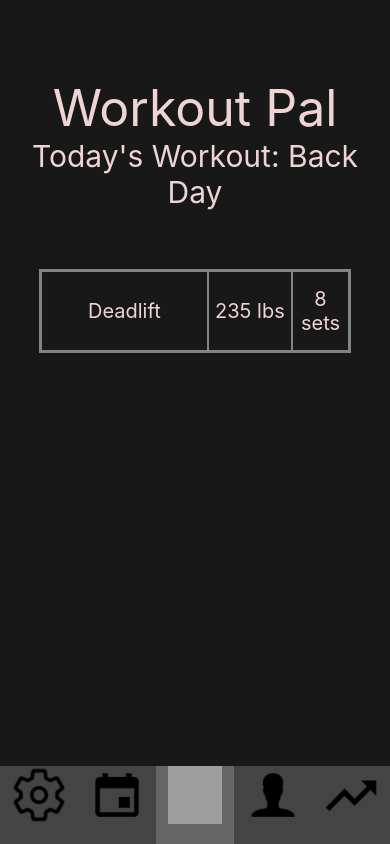
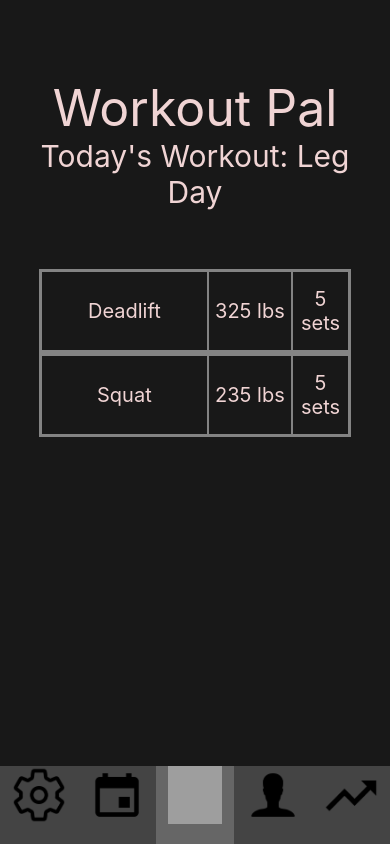
Before and after one commit to SeanPrendi/fitnessTracker, a React Native app: screen / in a window 390 px wide. Built offline with nearby package versions, Linux system fonts and the light colour scheme; grey boxes are pictures that could not be loaded.

Commit message:
Added another exercise to test Github Projects.

```diff
--- a/pages/MainPage.js
+++ b/pages/MainPage.js
@@ -7,13 +7,9 @@ export default function MainPage(props) {
   return (
     <View style={styles.container}>
       <Text style={styles.header}>Workout Pal</Text>
-      <Text style={styles.todaysWorkout}>Today's Workout: Back Day</Text>
-      <ExerciseBar
-        exercise="Deadlift"
-        weight={235}
-        unit="lbs"
-        sets={8}
-      />
+      <Text style={styles.todaysWorkout}>Today's Workout: Leg Day</Text>
+      <ExerciseBar exercise="Deadlift" weight={325} unit="lbs" sets={5} />
+      <ExerciseBar exercise="Squat" weight={235} unit="lbs" sets={5} />
       <BottomBar setPage={props.setPage} currPage={"main"} />
     </View>
   );
```
